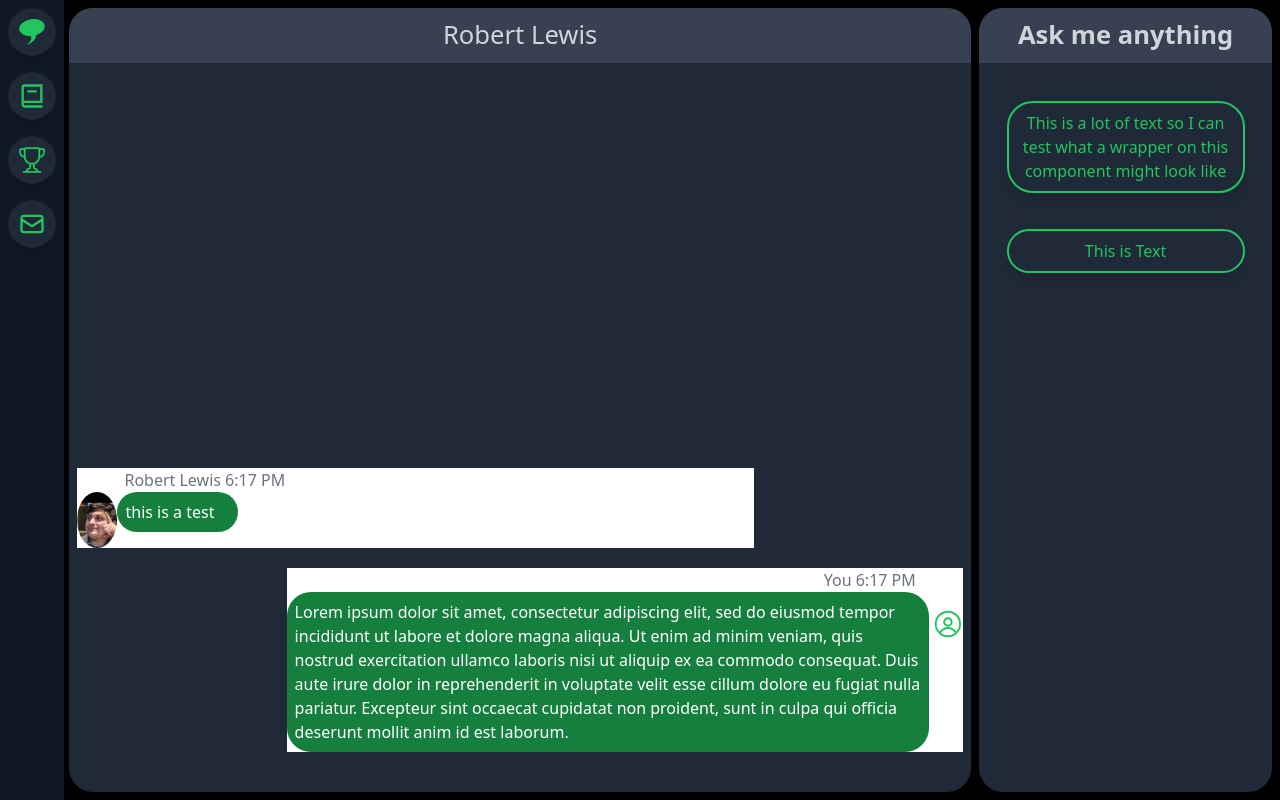
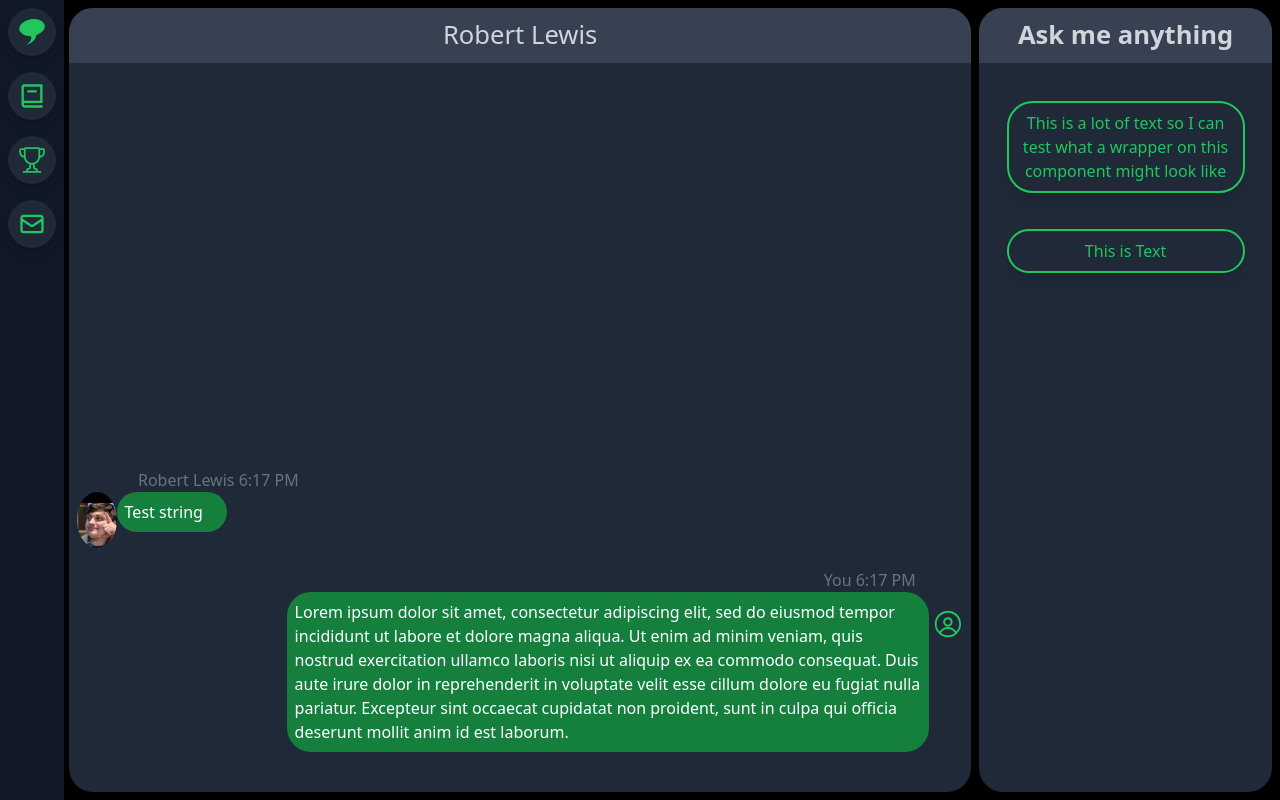
Before and after one commit to Robbysim37/lewis-portfolio-site, a React (Create React App) app: page / in a window 1280 px wide. Built offline with nearby package versions, Linux system fonts and the light colour scheme.

Commit message:
moved components to different files

```diff
--- a/src/components/SentMessages.js
+++ b/src/components/SentMessages.js
@@ -22,7 +22,7 @@ function Message({sender,timeStamp}) {
     return(
         <div className=' flex flex-col'>
             {sender === "user" &&
-                <div className='w-[75%] bg-white mb-10 mr-2 flex flex-col justify-end items-end self-end'>
+                <div className='w-[75%] mb-10 mr-2 flex flex-col justify-end items-end self-end'>
                 {/* Message Time Stamp */}
                     <div className='mr-[7%] text-gray-500'>You {timeStamp}</div>
                   {/* Text avatar wrapper */}
@@ -41,8 +41,8 @@ function Message({sender,timeStamp}) {
                     </div>
                 </div>}
               {sender === "computer" &&
-                <div className='w-[75%] bg-white mb-5 ml-2 flex flex-col justify-start items-start self-start'>
-                    <div className="ml-[7%] text-gray-500"> Robert Lewis {timeStamp}</div>
+                <div className='w-[75%] mb-5 ml-2 flex flex-col justify-start items-start self-start'>
+                    <div className="ml-[9%] text-gray-500"> Robert Lewis {timeStamp}</div>
                     <div className='flex'>
                         {/* ARR image */}
                         <div className='h-14 w-14 overflow-hidden'>
@@ -50,7 +50,7 @@ function Message({sender,timeStamp}) {
                         </div>
                         {/* Fake Text */}
                         <div className='bg-green-700 text-white w-full self-start rounded-3xl p-2 text-start'>
-                            this is a test
+                            Test string
                         </div>
                     </div>
               </div>}
```
